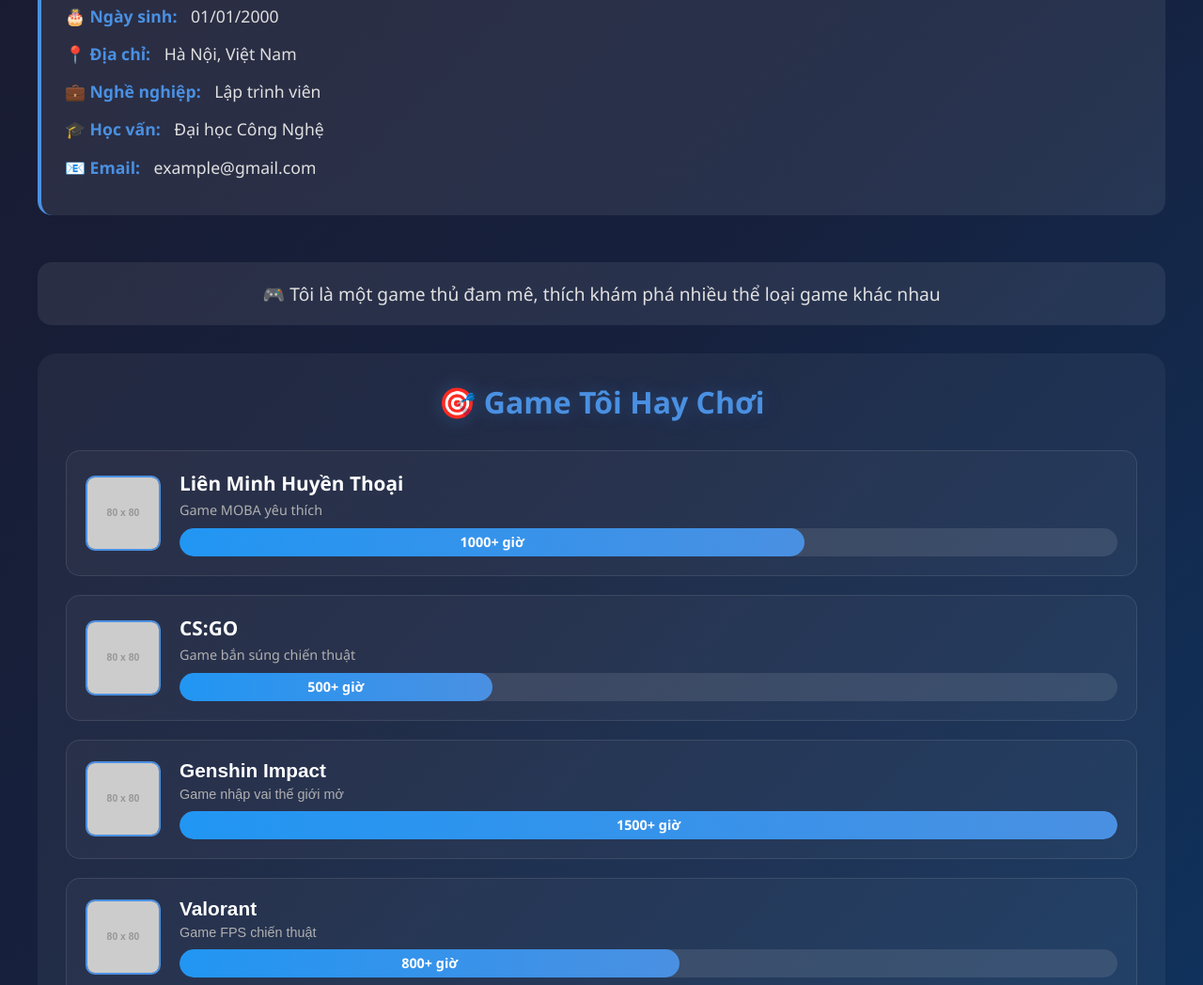
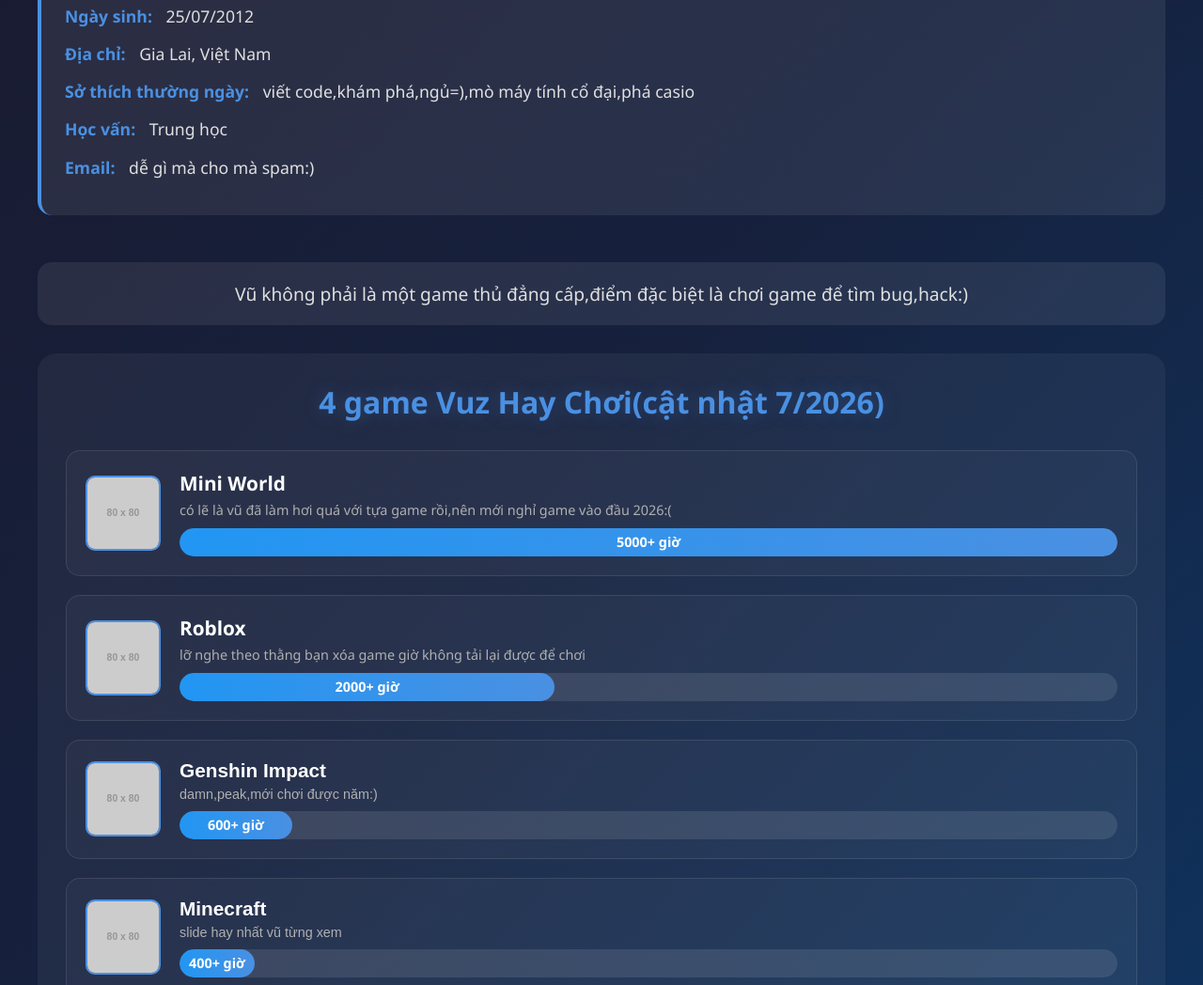
Before and after one commit to vupromax2024/vuplus, a plain HTML site: page page2.html in a window 1280 px wide. Shown: the part 314-1362 px from the top of the page at 94% size. Drawn offline with Linux system fonts and the light colour scheme; placeholder pictures from the web are drawn by us; a web font is replaced by a local one.

Commit message:
Update page2.html

```diff
--- a/page2.html
+++ b/page2.html
@@ -3,7 +3,7 @@
 <head>
     <meta charset="UTF-8">
     <meta name="viewport" content="width=device-width, initial-scale=1.0">
-    <title>Giới Thiệu Bản Thân</title>
+    <title>My info:)</title>
     <style>
         * {
             margin: 0;
@@ -362,7 +362,7 @@
                 <!-- THAY ĐỔI LINK ẢNH CỦA BẠN Ở ĐÂY -->
             </div>
             <div class="profile-name">
-                Nguyễn Văn A
+                Vũ Pro Max
                 <!-- THAY ĐỔI TÊN CỦA BẠN Ở ĐÂY -->
             </div>
         </div>
@@ -370,30 +370,30 @@
         <!-- PHẦN 2: THÔNG TIN -->
         <div class="info-section">
             <div class="info-item">
-                <span class="info-label">🎂 Ngày sinh:</span> 01/01/2000
+                <span class="info-label">Ngày sinh:</span> 25/07/2012
             </div>
             <div class="info-item">
-                <span class="info-label">📍 Địa chỉ:</span> Hà Nội, Việt Nam
+                <span class="info-label">Địa chỉ:</span> Gia Lai, Việt Nam
             </div>
             <div class="info-item">
-                <span class="info-label">💼 Nghề nghiệp:</span> Lập trình viên
+                <span class="info-label">Sở thích thường ngày:</span> viết code,khám phá,ngủ=),mò máy tính cổ đại,phá casio
             </div>
             <div class="info-item">
-                <span class="info-label">🎓 Học vấn:</span> Đại học Công Nghệ
+                <span class="info-label">Học vấn:</span> Trung học
             </div>
             <div class="info-item">
-                <span class="info-label">📧 Email:</span> example@gmail.com
+                <span class="info-label">Email:</span> dễ gì mà cho mà spam:)
             </div>
         </div>
 
         <!-- PHẦN 3: SỞ THÍCH GAME -->
         <div class="game-section">
             <div class="game-intro">
-                🎮 Tôi là một game thủ đam mê, thích khám phá nhiều thể loại game khác nhau
+                Vũ không phải là một game thủ đẳng cấp,điểm đặc biệt là chơi game để tìm bug,hack:)
             </div>
 
             <div class="game-container">
-                <div class="game-title">🎯 Game Tôi Hay Chơi</div>
+                <div class="game-title">4 game Vuz Hay Chơi(cật nhật 7/2026)</div>
 
                 <!-- Game Bar 1 - Font mặc định -->
                 <div class="game-bar game-1">
@@ -402,10 +402,10 @@
                         <!-- THAY ĐỔI LINK ẢNH GAME 1 -->
                     </div>
                     <div class="game-info">
-                        <div class="game-name">Liên Minh Huyền Thoại</div>
-                        <div class="game-note">Game MOBA yêu thích</div>
+                        <div class="game-name">Mini World</div>
+                        <div class="game-note">có lẽ là vũ đã làm hơi quá với tựa game rồi,nên mới nghỉ game vào đầu 2026:(</div>
                         <div class="time-bar">
-                            <div class="time-fill" data-hours="1000">1000+ giờ</div>
+                            <div class="time-fill" data-hours="5000">5000+ giờ</div>
                         </div>
                     </div>
                 </div>
@@ -417,10 +417,10 @@
                         <!-- THAY ĐỔI LINK ẢNH GAME 2 -->
                     </div>
                     <div class="game-info">
-                        <div class="game-name">CS:GO</div>
-                        <div class="game-note">Game bắn súng chiến thuật</div>
+                        <div class="game-name">Roblox</div>
+                        <div class="game-note">lỡ nghe theo thằng bạn xóa game giờ không tải lại được để chơi</div>
                         <div class="time-bar">
-                            <div class="time-fill" data-hours="500">500+ giờ</div>
+                            <div class="time-fill" data-hours="2000">2000+ giờ</div>
                         </div>
                     </div>
                 </div>
@@ -433,9 +433,9 @@
                     </div>
                     <div class="game-info">
                         <div class="game-name">Genshin Impact</div>
-                        <div class="game-note">Game nhập vai thế giới mở</div>
+                        <div class="game-note">damn,peak,mới chơi được năm:)</div>
                         <div class="time-bar">
-                            <div class="time-fill" data-hours="1500">1500+ giờ</div>
+                            <div class="time-fill" data-hours="600">600+ giờ</div>
                         </div>
                     </div>
                 </div>
@@ -447,10 +447,10 @@
                         <!-- THAY ĐỔI LINK ẢNH GAME 4 -->
                     </div>
                     <div class="game-info">
-                        <div class="game-name">Valorant</div>
-                        <div class="game-note">Game FPS chiến thuật</div>
+                        <div class="game-name">Minecraft</div>
+                        <div class="game-note">slide hay nhất vũ từng xem</div>
                         <div class="time-bar">
-                            <div class="time-fill" data-hours="800">800+ giờ</div>
+                            <div class="time-fill" data-hours="400">400+ giờ</div>
                         </div>
                     </div>
                 </div>
```
